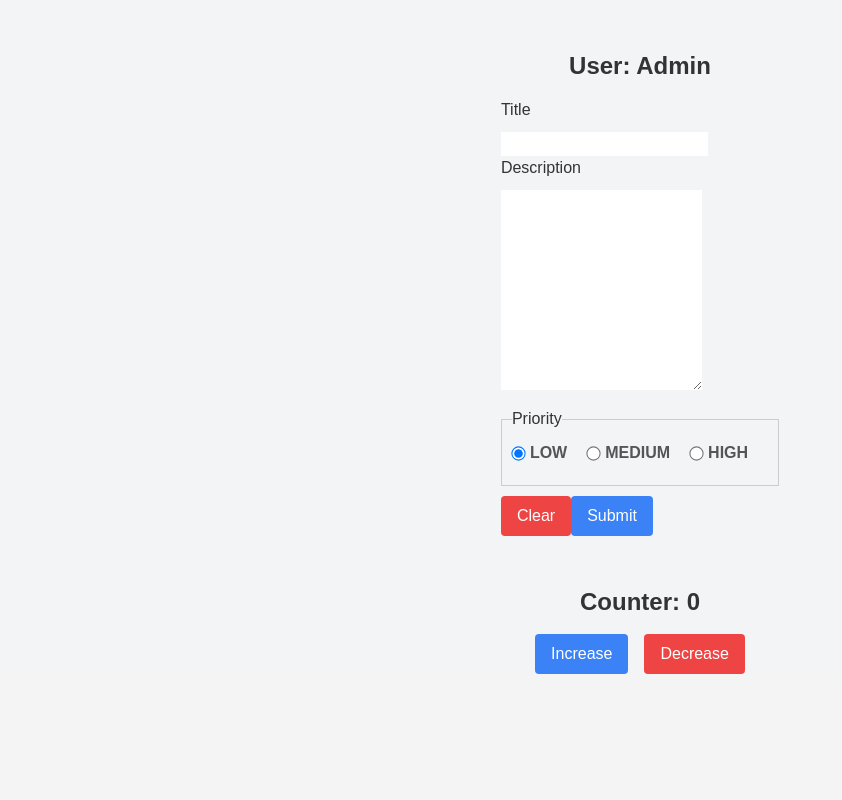
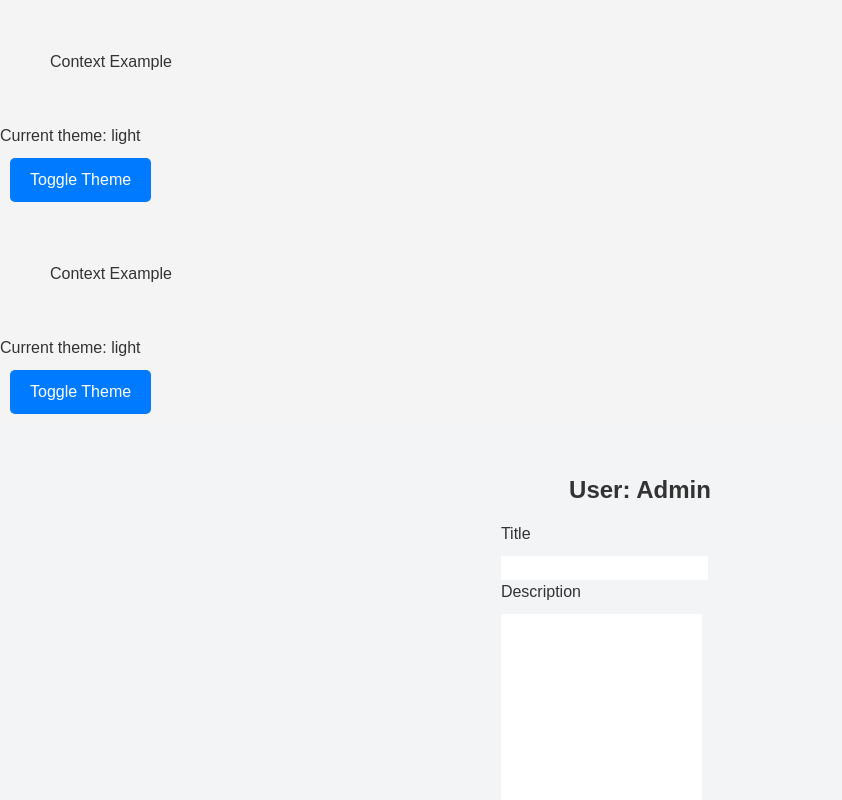
Before and after one commit to gezielcarvalho/xpeedopr, a React (Create React App) app in the folder frontend/: page / in a window 1280 px wide. Shown: the top 800 px of the page, without its empty margins (0-842 px from the left). Built offline with nearby package versions, Linux system fonts and the light colour scheme.

Commit message:
82. Combining state and context #24

```diff
--- a/frontend/src/App.tsx
+++ b/frontend/src/App.tsx
@@ -4,12 +4,17 @@ import ZustandExample from "./components/ZustandExample";
 import TicketForm from "./components/TicketForm";
 import { useTicketStore } from "./stores";
 import TicketsList from "./components/TicketsList";
-import { UserContext } from "./context";
+import { ThemeProvider, UserContext } from "./context";
+import { ContextExample } from "./components/ContextExample";
 
 const App: React.FC = () => {
   const { tickets, editingTicket } = useTicketStore();
   return (
     <>
+      <ThemeProvider>
+        <ContextExample />
+        <ContextExample />
+      </ThemeProvider>
       <UserContext.Provider value={{ username: "Admin" }}>
         <TicketForm editingTicket={editingTicket} />
       </UserContext.Provider>
--- /dev/null
+++ b/frontend/src/components/ContextExample.tsx
@@ -0,0 +1,15 @@
+import { useContext } from "react";
+import { ThemeContext } from "../context";
+
+export const ContextExample = () => {
+  const { theme, toggleTheme } = useContext(ThemeContext);
+  return (
+    <div>
+      <h1>Context Example</h1>
+      <p>Current theme: {theme}</p>
+      <button className="button" onClick={toggleTheme}>
+        Toggle Theme
+      </button>
+    </div>
+  );
+};
--- /dev/null
+++ b/frontend/src/context/ThemeContext.ts
@@ -0,0 +1,11 @@
+import { createContext } from "react";
+
+interface ThemeContextType {
+  theme: string;
+  toggleTheme: () => void;
+}
+
+export const ThemeContext = createContext<ThemeContextType>({
+  theme: "light",
+  toggleTheme: () => {},
+});
--- /dev/null
+++ b/frontend/src/context/ThemeProvider.tsx
@@ -0,0 +1,16 @@
+import { FC, ReactNode, useState } from "react";
+import { ThemeContext } from ".";
+
+export const ThemeProvider: FC<{ children: ReactNode }> = ({ children }) => {
+  const [theme, setTheme] = useState("light");
+
+  const toggleTheme = () => {
+    setTheme((prevTheme) => (prevTheme === "light" ? "dark" : "light"));
+  };
+
+  return (
+    <ThemeContext.Provider value={{ theme, toggleTheme }}>
+      {children}
+    </ThemeContext.Provider>
+  );
+};
--- a/frontend/src/context/index.ts
+++ b/frontend/src/context/index.ts
@@ -1,3 +1,5 @@
 import UserContext from "./UserContext";
+import { ThemeContext } from "./ThemeContext";
+import { ThemeProvider } from "./ThemeProvider";
 
-export { UserContext };
+export { UserContext, ThemeContext, ThemeProvider };
```
